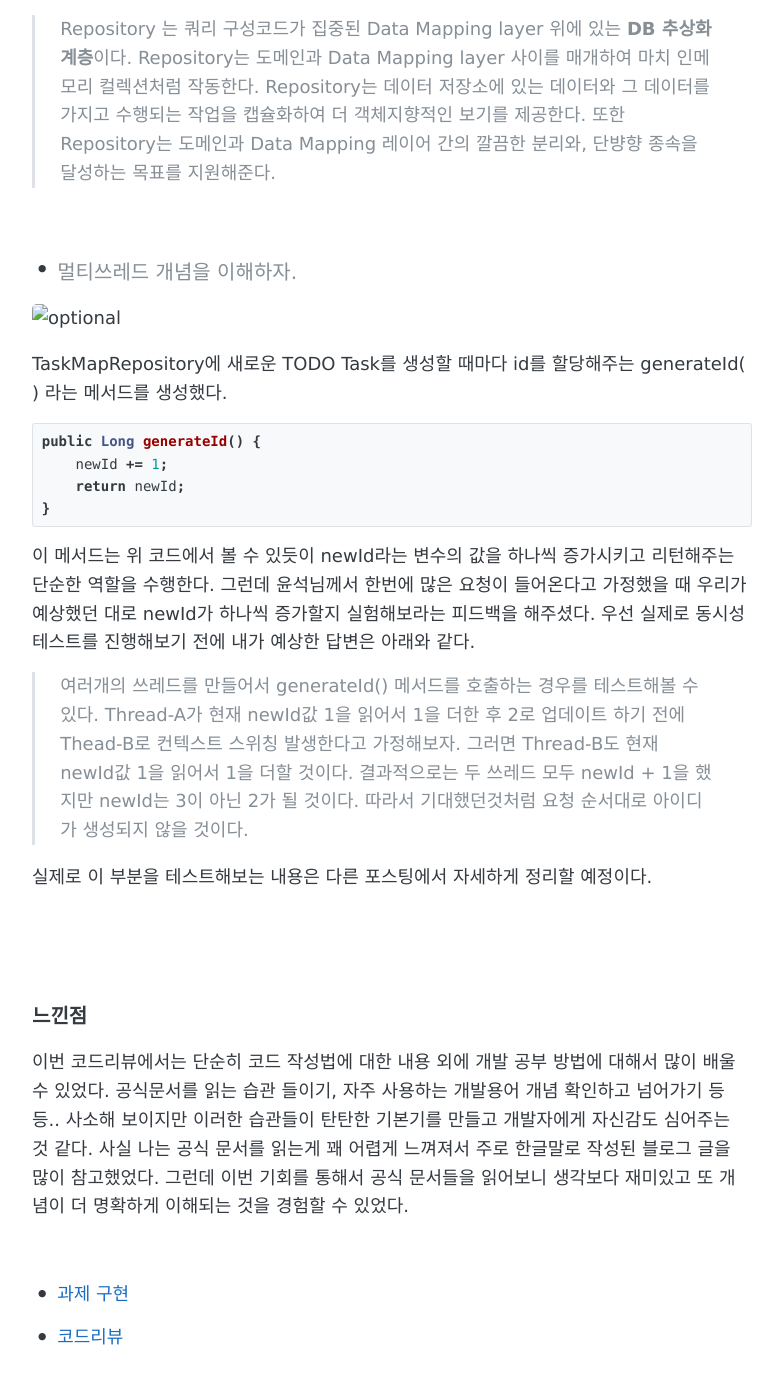
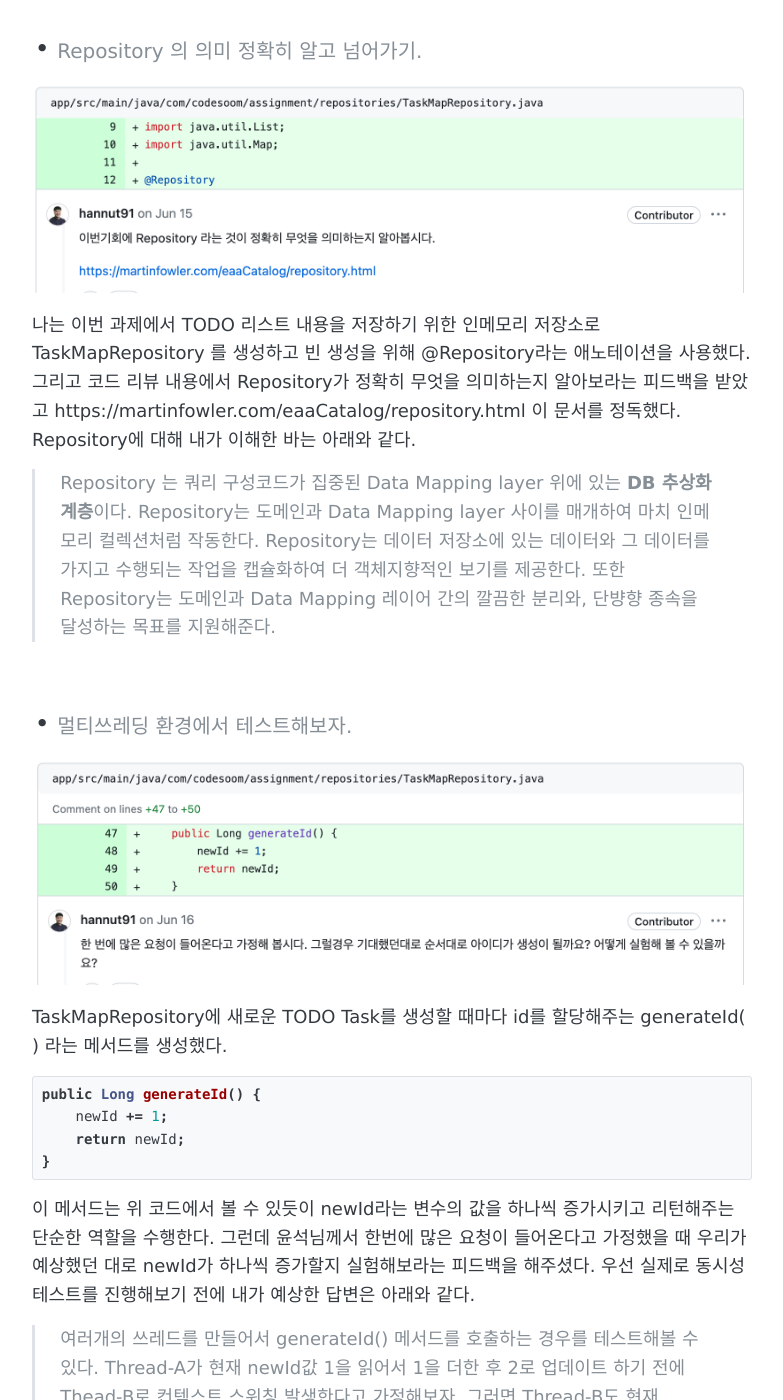
Before and after one commit to AmyJJung/blog, a Jekyll site: the page built from _posts/2023-07-16-codesoom02.md, in a window 1280 px wide and 1400 px high, scrolled down 1735 px. Shown: the whole window, without its empty margins (248-1031 px from the left). Built offline with Jekyll 4.4.1, drawn with Linux system fonts in a browser that asks for light colours; comment, search, counter and statistics services are not loaded.

Commit message:
Edit codesoom02.md (이미지 경로 수정)

```diff
--- a/_posts/2023-07-16-codesoom02.md
+++ b/_posts/2023-07-16-codesoom02.md
@@ -23,7 +23,7 @@ tags:
 
 - #### DELETE 메서드는 성공적으로 작업 수행시 상태코드 204를 리턴한다.
 
-<img src="/Users/dahyejung/Desktop/2023_Study/blog/images/codesoom/week2/no_content.png" alt="magic_number" style="zoom:80%;" />
+![delete-method](https://github.com/AmyJJung/blog/blob/main/images/codesoom/week2/no_content.png?raw=true)
 
 delete 메서드 호출시 성공적으로 삭제 작업을 수행하면 200 OK를 응답할 것 같지만 204 No Content를 응답한다는 사실을 새로 알게되었다.
 
@@ -42,7 +42,7 @@ delete 메서드 호출시 성공적으로 삭제 작업을 수행하면 200 OK
 
 - #### Repository 의 의미 정확히 알고 넘어가기.
 
-![path_segment](/Users/dahyejung/Desktop/2023_Study/blog/images/codesoom/week2/repository.png)
+![repository](https://github.com/AmyJJung/blog/blob/main/images/codesoom/week2/repository.png?raw=true)
 
 나는 이번 과제에서 TODO 리스트 내용을 저장하기 위한 인메모리 저장소로 TaskMapRepository 를 생성하고 빈 생성을 위해 @Repository라는 애노테이션을 사용했다.  그리고 코드 리뷰 내용에서 Repository가 정확히 무엇을 의미하는지 알아보라는 피드백을 받았고 https://martinfowler.com/eaaCatalog/repository.html 이 문서를 정독했다. Repository에 대해 내가 이해한 바는 아래와 같다.
 
@@ -50,9 +50,9 @@ delete 메서드 호출시 성공적으로 삭제 작업을 수행하면 200 OK
 
 <br>
 
-- #### 멀티쓰레드 개념을 이해하자.
+- #### 멀티쓰레딩 환경에서 테스트해보자.
 
-![optional](/Users/dahyejung/Desktop/2023_Study/blog/images/codesoom/week2/multi-thread.png)
+![multi-thread-test](https://github.com/AmyJJung/blog/blob/main/images/codesoom/week2/multi-thread.png?raw=true)
 
 TaskMapRepository에 새로운 TODO Task를 생성할 때마다 id를 할당해주는 generateId( ) 라는 메서드를 생성했다.
 
@@ -68,8 +68,6 @@ public Long generateId() {
 > 여러개의 쓰레드를 만들어서 generateId() 메서드를 호출하는 경우를 테스트해볼 수 있다.
 > Thread-A가 현재 newId값 1을 읽어서 1을 더한 후 2로 업데이트 하기 전에 Thead-B로 컨텍스트 스위칭 발생한다고 가정해보자. 그러면 Thread-B도 현재 newId값 1을 읽어서 1을 더할 것이다. 결과적으로는 두 쓰레드 모두 newId + 1을 했지만 newId는 3이 아닌 2가 될 것이다. 따라서 기대했던것처럼 요청 순서대로 아이디가 생성되지 않을 것이다.
 
-실제로 이 부분을 테스트해보는 내용은 다른 포스팅에서 자세하게 정리할 예정이다.
-
 <br>
 
 <br>
```
